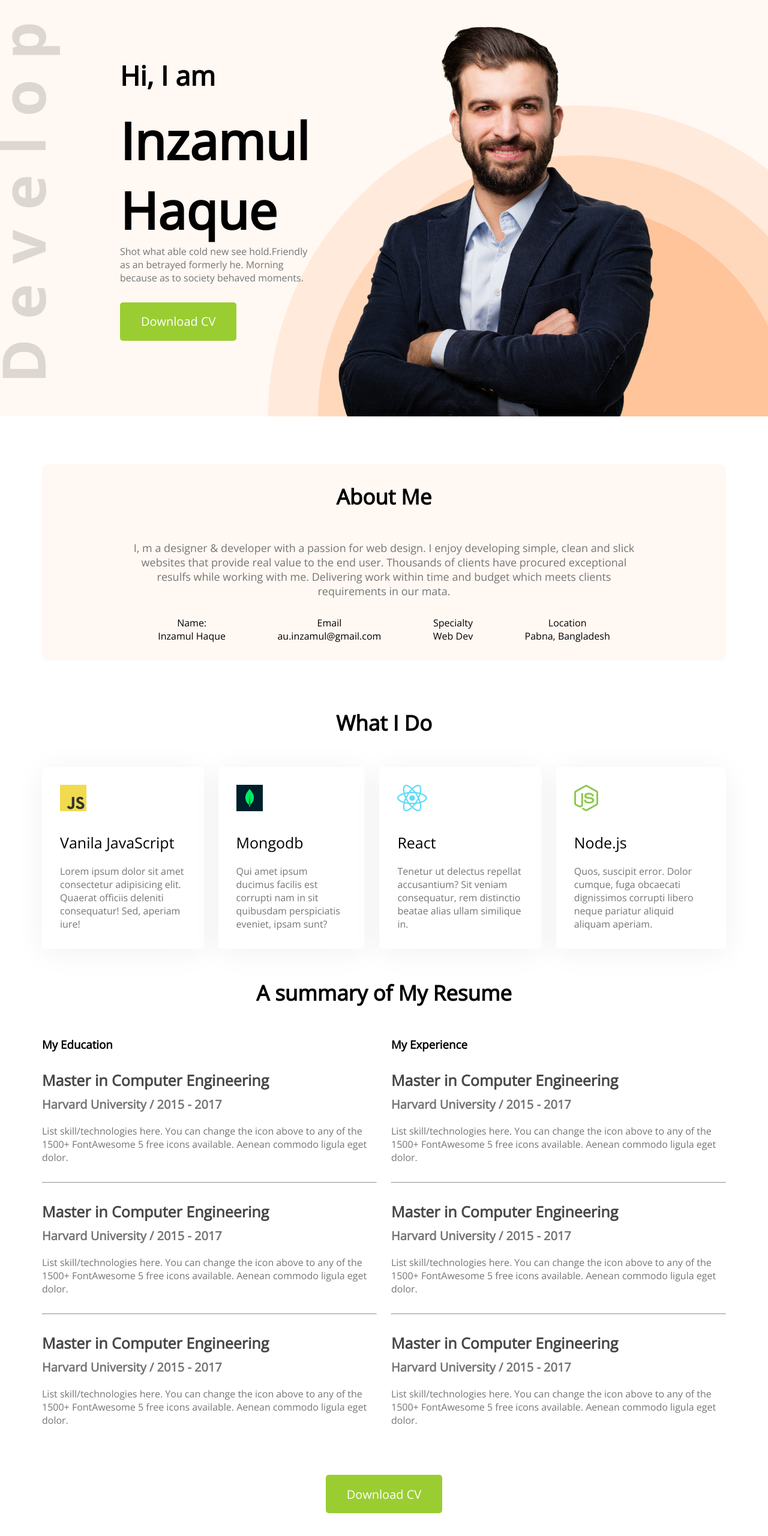
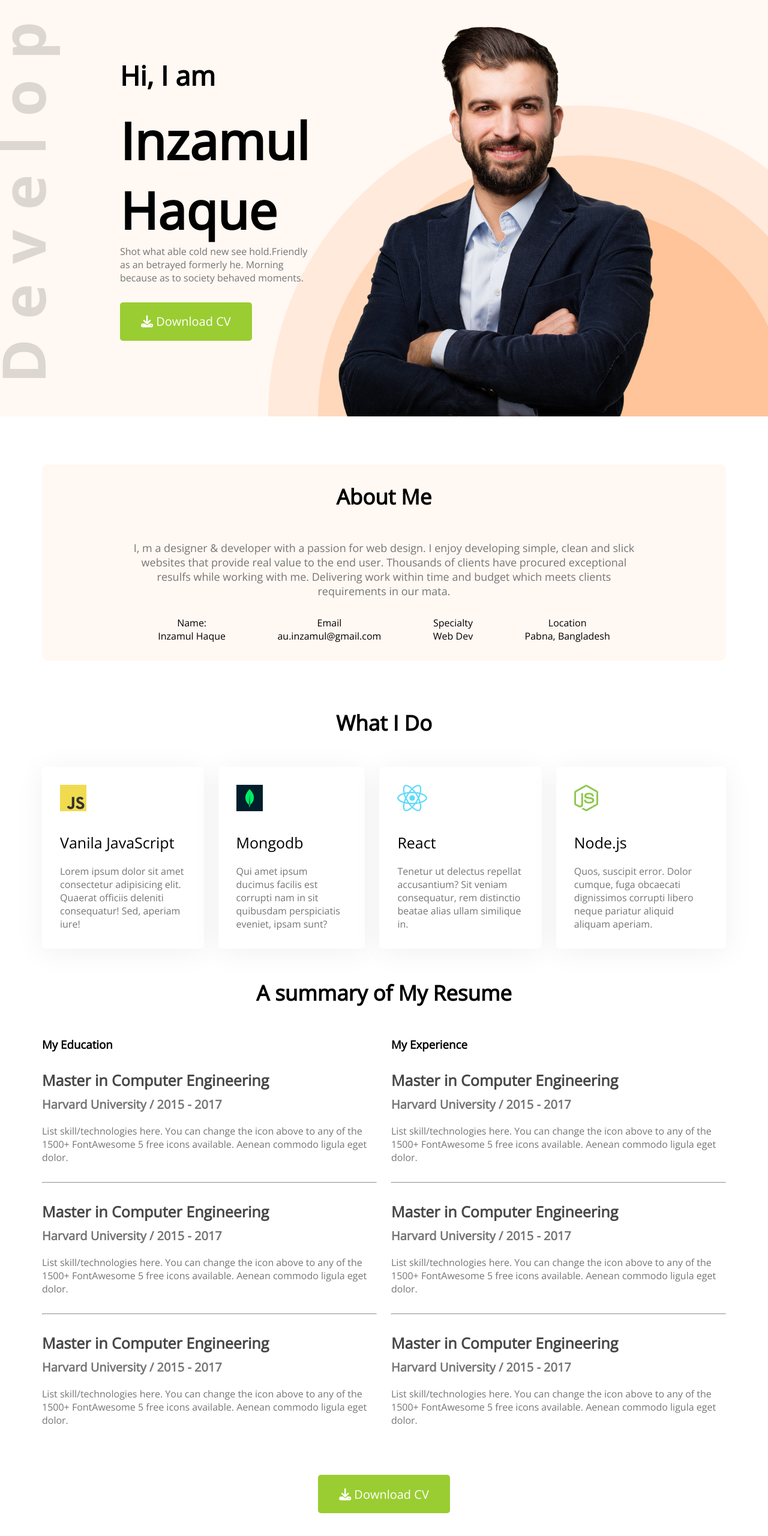
Before and after one commit to bdinzamul/developer-portfolio, a plain HTML site: page index.html in a window 1280 px wide. Shown: the part 196-2756 px from the top of the page at 60% size. Drawn offline with nearby package versions, Linux system fonts and the light colour scheme.

Commit message:
add icon

```diff
--- a/index.html
+++ b/index.html
@@ -6,6 +6,7 @@
     <title>Developer Portfolio</title>
     <link rel="stylesheet" href="styles/portfolio.css">
     <link rel="preconnect" href="https://fonts.googleapis.com">
+    <script src="https://kit.fontawesome.com/c0a66cce97.js" crossorigin="anonymous"></script>
 <link rel="preconnect" href="https://fonts.gstatic.com" crossorigin>
 <link href="https://fonts.googleapis.com/css2?family=Open+Sans&display=swap" rel="stylesheet">
 </head>
@@ -24,7 +25,7 @@
             <div><h3 class="banner-subtittle">Hi, I am</h3>
                 <h1 class="banner-tittle">Inzamul Haque</h1>
                 <p class="banner-discription">Shot what able cold new see hold.Friendly as an betrayed formerly he. Morning because as to society behaved moments.</p>
-                <button class="btn-primary"> Download CV</button>
+                <button class="btn-primary"> <i class="fa-solid fa-download"></i> Download CV</button>
 
 
             </div>
@@ -141,7 +142,7 @@
 
             </div>
             <div class="resume-button">
-                <button class="btn-primary"> Download CV</button>
+                <button class="btn-primary"><i class="fa-solid fa-download"></i> Download CV</button>
             </div>
         </section>
 
```
